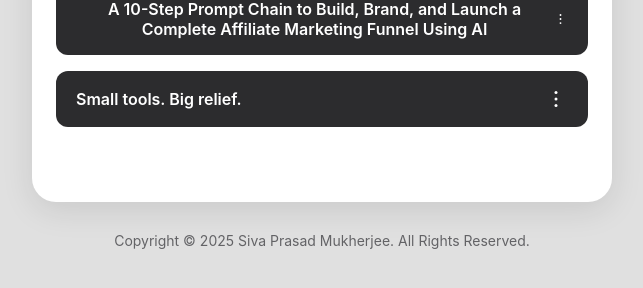
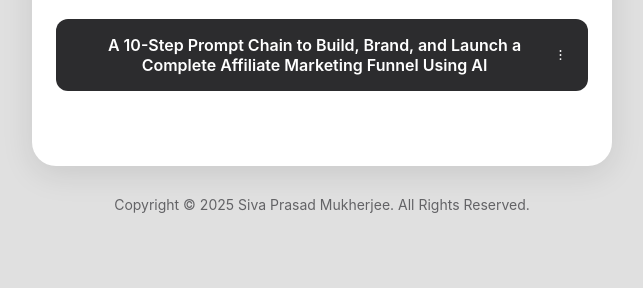
Before and after one commit to spmohq/digimade, a plain HTML site: page index.html in a window 1280 px wide. Shown: the part 472-760 px from the top of the page, without its empty margins (318-961 px from the left). Drawn offline with Linux system fonts and the light colour scheme.

Commit message:
Update index.html

```diff
--- a/index.html
+++ b/index.html
@@ -170,7 +170,7 @@
     </svg>
 </a>
 
-                <p><a href="#" class="main-link">
+                <p><a href="https://spmohq.gumroad.com/l/affiliate-funnel-fix" class="main-link">
                     <span>A 10-Step Prompt Chain to Build, Brand, and Launch a Complete Affiliate Marketing Funnel Using AI</span>
                     <svg width="24" height="24" viewBox="0 0 24 24" fill="currentColor" xmlns="http://www.w3.org/2000/svg">
                         <circle cx="12" cy="5.5" r="1.5"/>
@@ -179,14 +179,7 @@
                     </svg>
                 </a></p>
 
-                <p><a href="#" class="main-link">
-                    <span>Small tools. Big relief.</span>
-                    <svg width="24" height="24" viewBox="0 0 24 24" fill="currentColor" xmlns="http://www.w3.org/2000/svg">
-                        <circle cx="12" cy="5.5" r="1.5"/>
-                        <circle cx="12" cy="12" r="1.5"/>
-                        <circle cx="12" cy="18.5" r="1.5"/>
-                    </svg>
-                </a></p>
+
 
             <div style="padding-bottom: 15px;">&nbsp;</div>
             </main>
```
